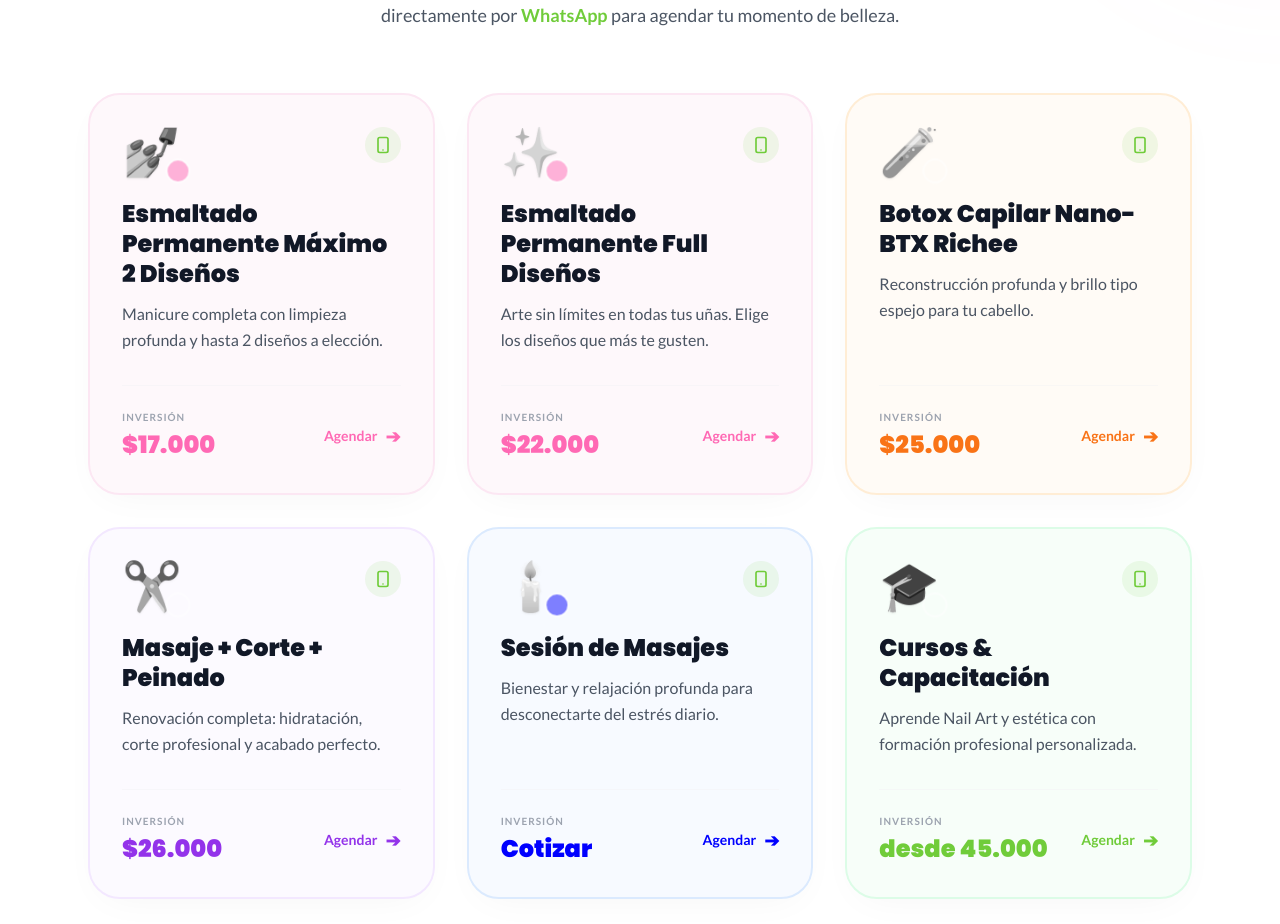
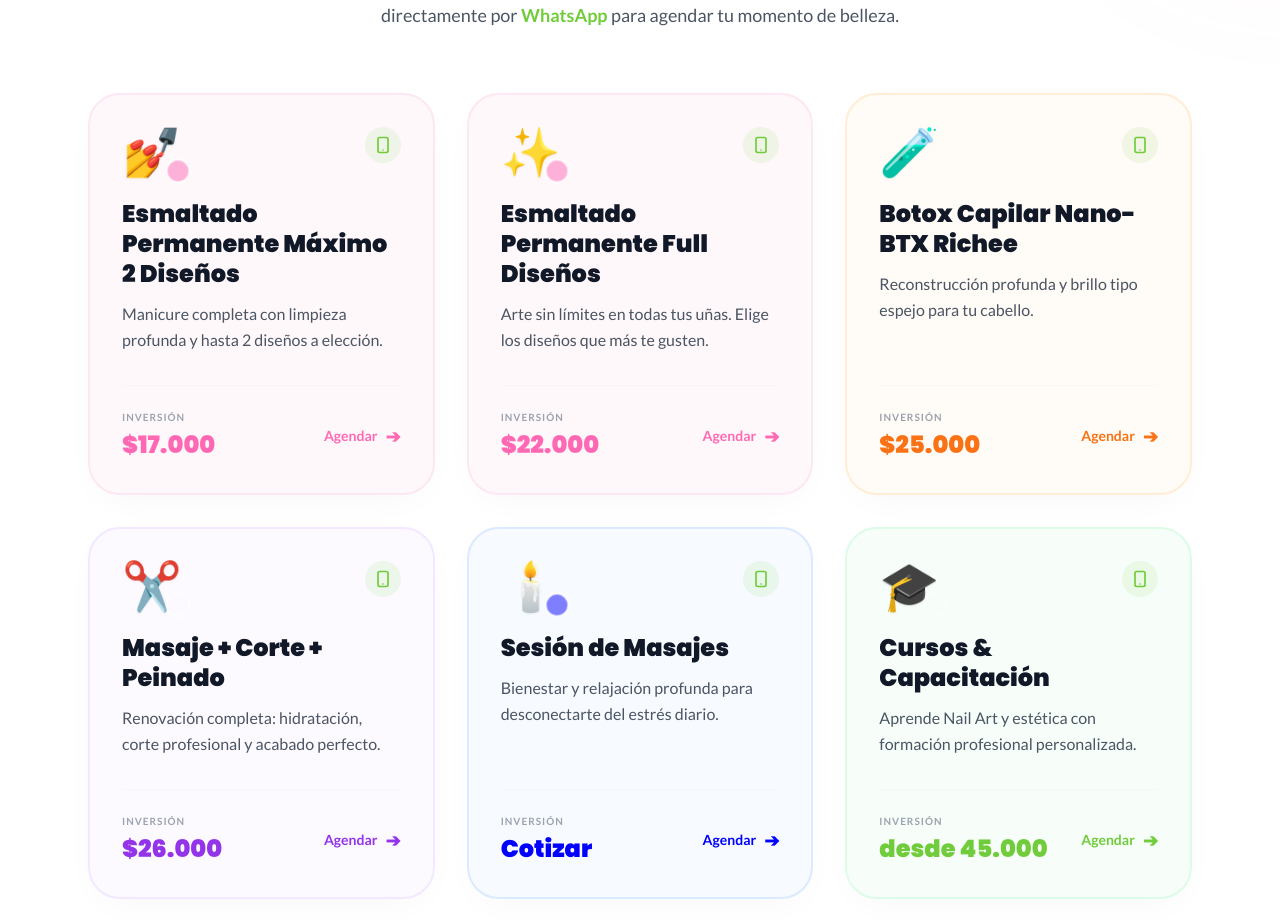
Before and after one commit to CaBsCrypto/gm_nailartist, a Next.js app: page / in a window 1280 px wide. Shown: the part 1741-2665 px from the top of the page. Built offline with nearby package versions, Linux system fonts and the light colour scheme.

Commit message:
fix: remove grayscale filter from service icons, restoration of full natural colors

```diff
--- a/components/Services.tsx
+++ b/components/Services.tsx
@@ -49,7 +49,7 @@ export default function Services() {
 
                                     <div className="flex justify-between items-start mb-6">
                                         <div className="relative">
-                                            <span className="text-5xl drop-shadow-sm filter grayscale group-hover:grayscale-0 transition-all duration-500 transform group-hover:scale-110 group-hover:rotate-3 block">
+                                            <span className="text-5xl drop-shadow-sm transition-all duration-500 transform group-hover:scale-110 group-hover:rotate-3 block">
                                                 {service.icon}
                                             </span>
                                             <div className={`absolute -bottom-2 -right-2 w-6 h-6 rounded-full border-2 border-white ${style.text.replace('text-', 'bg-')} animate-pulse opacity-0 group-hover:opacity-100 transition-opacity`} />
```
